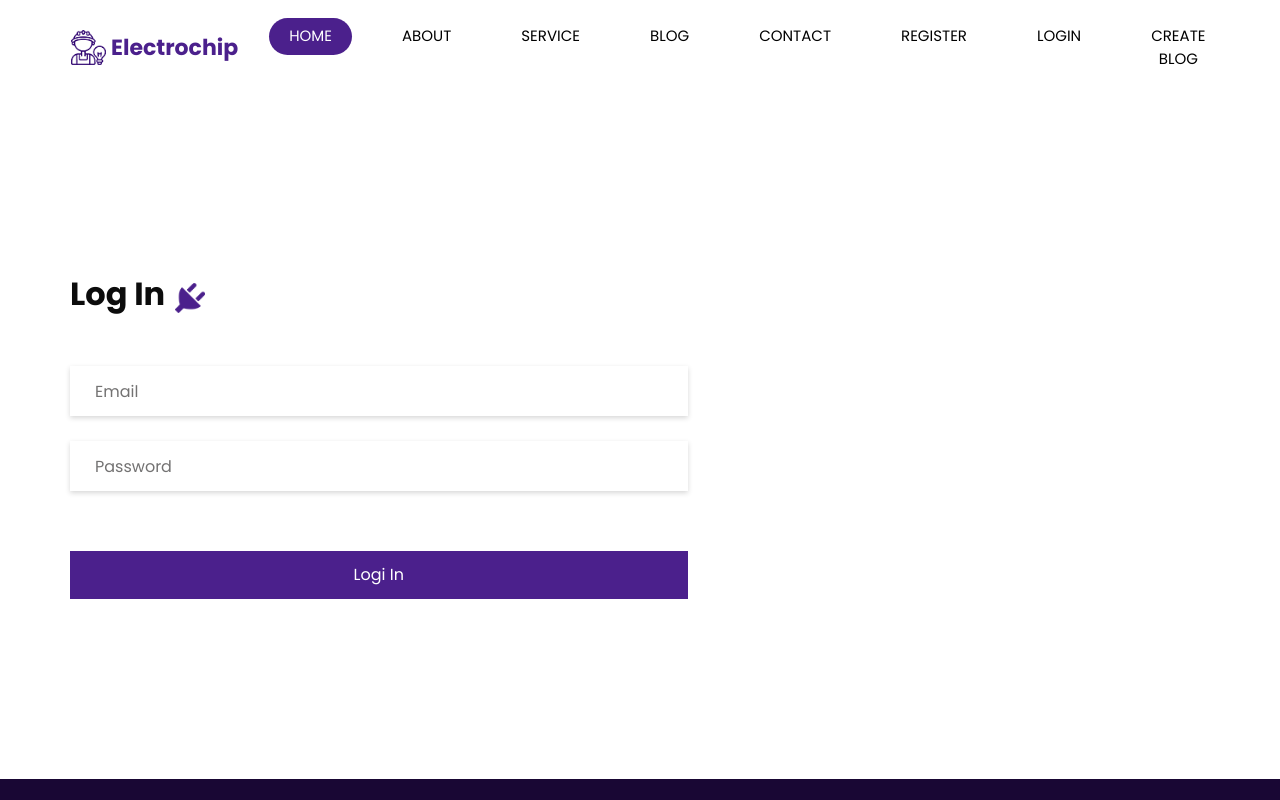
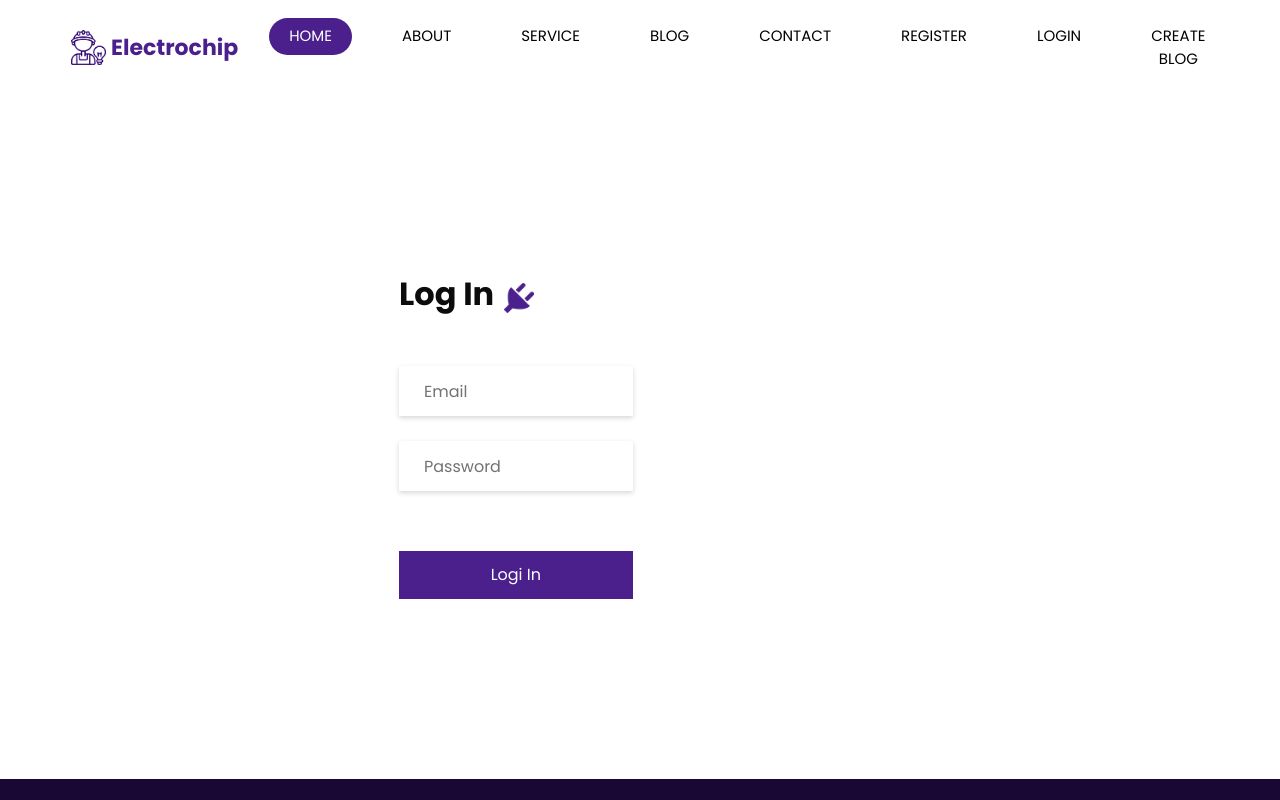
Before and after one commit to Lyudov/Project-ElectroService, a React (Vite) app in the folder electro-service/: page /login in a window 1280 px wide. Shown: the top 800 px of the page. Built offline with nearby package versions, Linux system fonts and the light colour scheme; no server answers.

Commit message:
Add css to Create Blog component

```diff
--- a/electro-service/src/CreateBlog.Module.css
+++ b/electro-service/src/CreateBlog.Module.css
@@ -1,3 +1,9 @@
+.border-container {
+    align-items: center;
+    margin-left: 30%;
+    margin-right: 30%;
+}
+
 .create_section {
     position: relative;
     margin-top: 90px;
```
